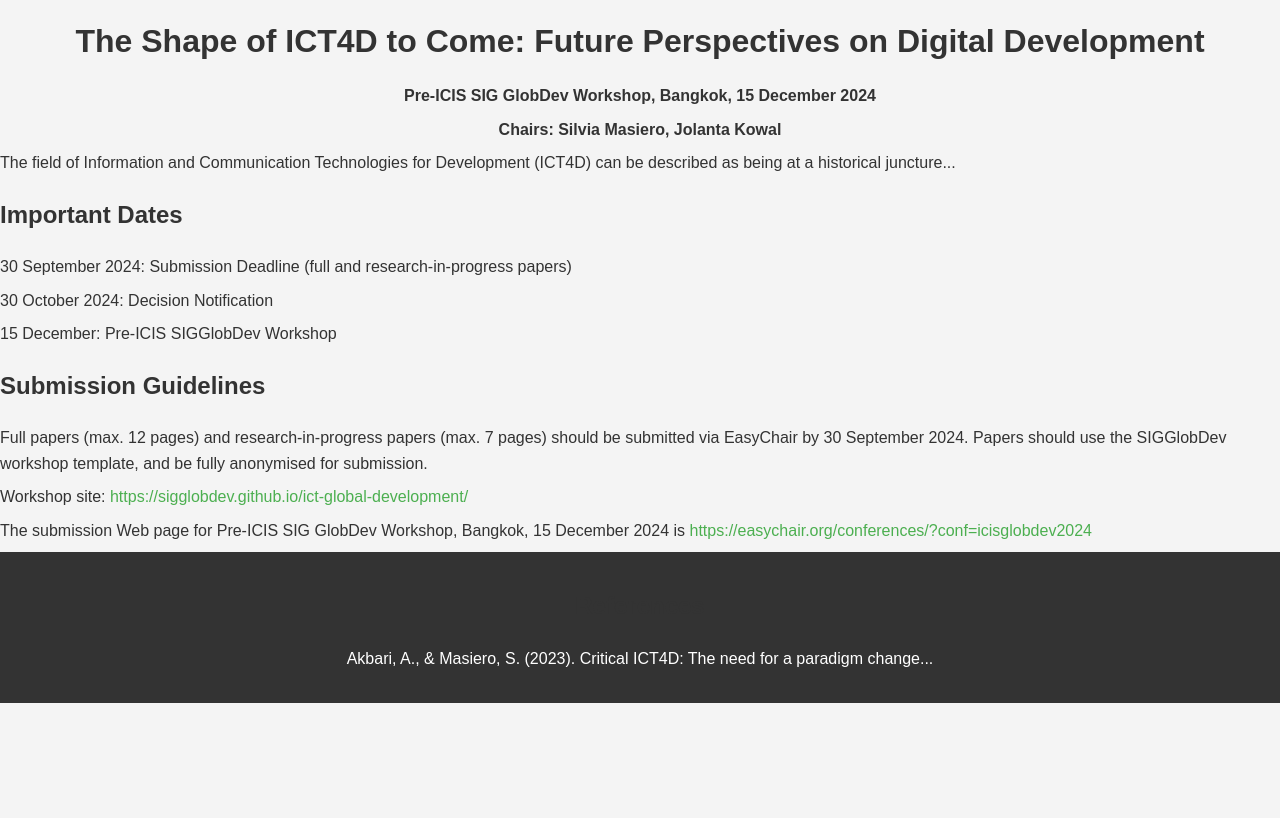
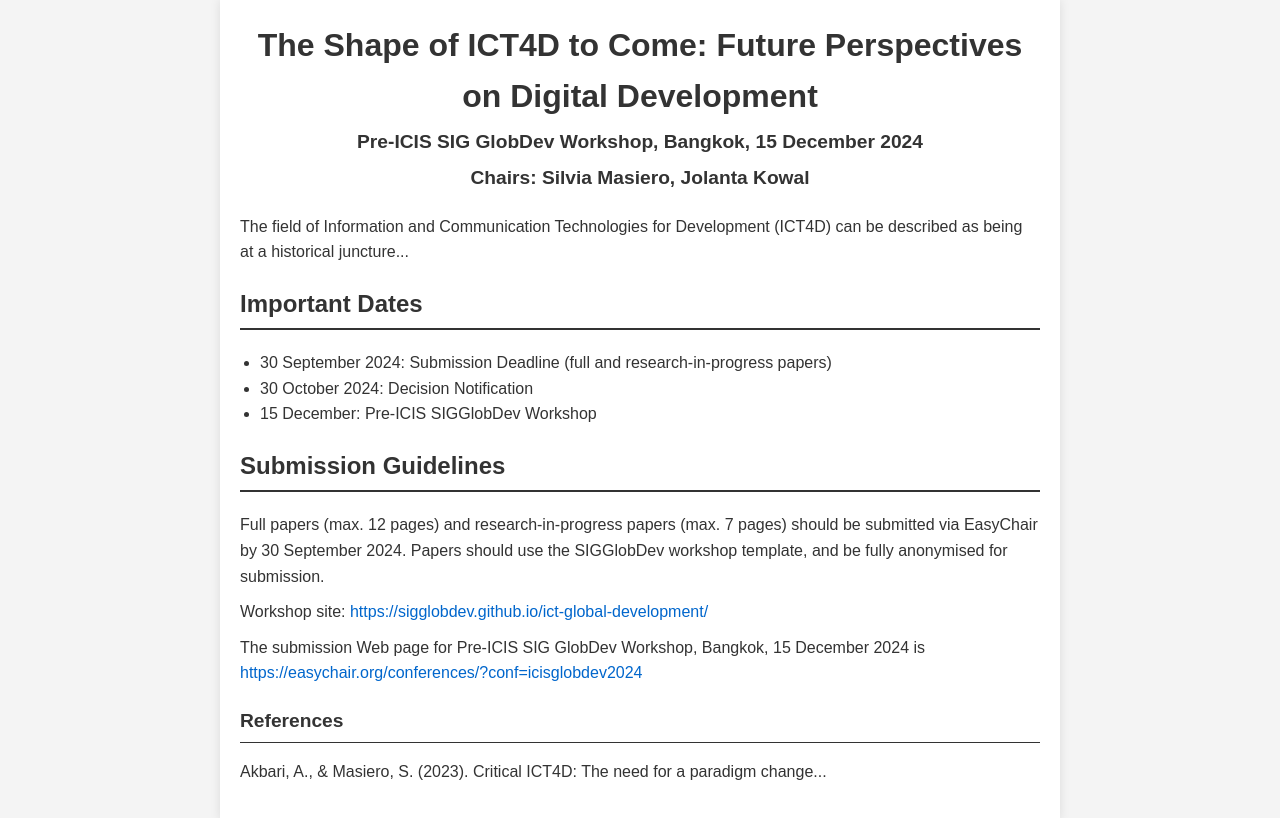
Before and after one commit to sigglobdev/ict-global-development, a plain HTML site: page index.html in a window 1280 px wide. Drawn offline with Linux system fonts and the light colour scheme.

Commit message:
Update styles.css

```diff
--- a/styles.css
+++ b/styles.css
@@ -1,66 +1,79 @@
 body {
-    font-family: Arial, sans-serif;
+    font-family: 'Arial', sans-serif;
     line-height: 1.6;
+    background-color: #f4f4f4;
+    color: #333;
     margin: 0;
     padding: 0;
-    background-color: #f4f4f4;
-    color: #333;
+}
+
+.container {
+    max-width: 800px;
+    margin: 0 auto;
+    padding: 20px;
+    background: #fff;
+    box-shadow: 0 0 10px rgba(0, 0, 0, 0.1);
 }
 
 header {
     text-align: center;
-    position: relative;
+    margin-bottom: 20px;
 }
 
-.header-image {
-    width: 100%;
-    height: auto;
+header h1 {
+    font-size: 2em;
+    margin: 0;
 }
 
-.header-text {
-    position: absolute;
-    top: 50%;
-    left: 50%;
-    transform: translate(-50%, -50%);
-    background-color: rgba(0, 0, 0, 0.5);
-    color: white;
-    padding: 20px;
-    border-radius: 10px;
+header p {
+    font-size: 1.2em;
+    margin: 5px 0;
 }
 
-h1, p {
-    margin: 0.5em 0;
+section {
+    margin-bottom: 20px;
 }
 
-main {
-    padding: 2em;
+section h2 {
+    font-size: 1.5em;
+    border-bottom: 2px solid #333;
+    padding-bottom: 5px;
 }
 
-h2 {
-    color: #333;
+section p,
+section ul {
+    margin: 10px 0;
 }
 
 ul {
-    list-style-type: none;
-    padding: 0;
-}
-
-li {
-    margin: 0.5em 0;
-}
-
-footer {
-    background: #333;
-    color: #fff;
-    text-align: center;
-    padding: 1em 0;
+    list-style-type: disc;
+    padding-left: 20px;
 }
 
 a {
-    color: #4CAF50;
+    color: #0066cc;
     text-decoration: none;
 }
 
 a:hover {
     text-decoration: underline;
 }
+
+footer {
+    margin-top: 20px;
+}
+
+footer h2 {
+    font-size: 1.2em;
+    border-bottom: 1px solid #333;
+    padding-bottom: 5px;
+}
+
+footer ul {
+    list-style-type: none;
+    padding: 0;
+}
+
+footer ul li {
+    margin-bottom: 10px;
+}
```
